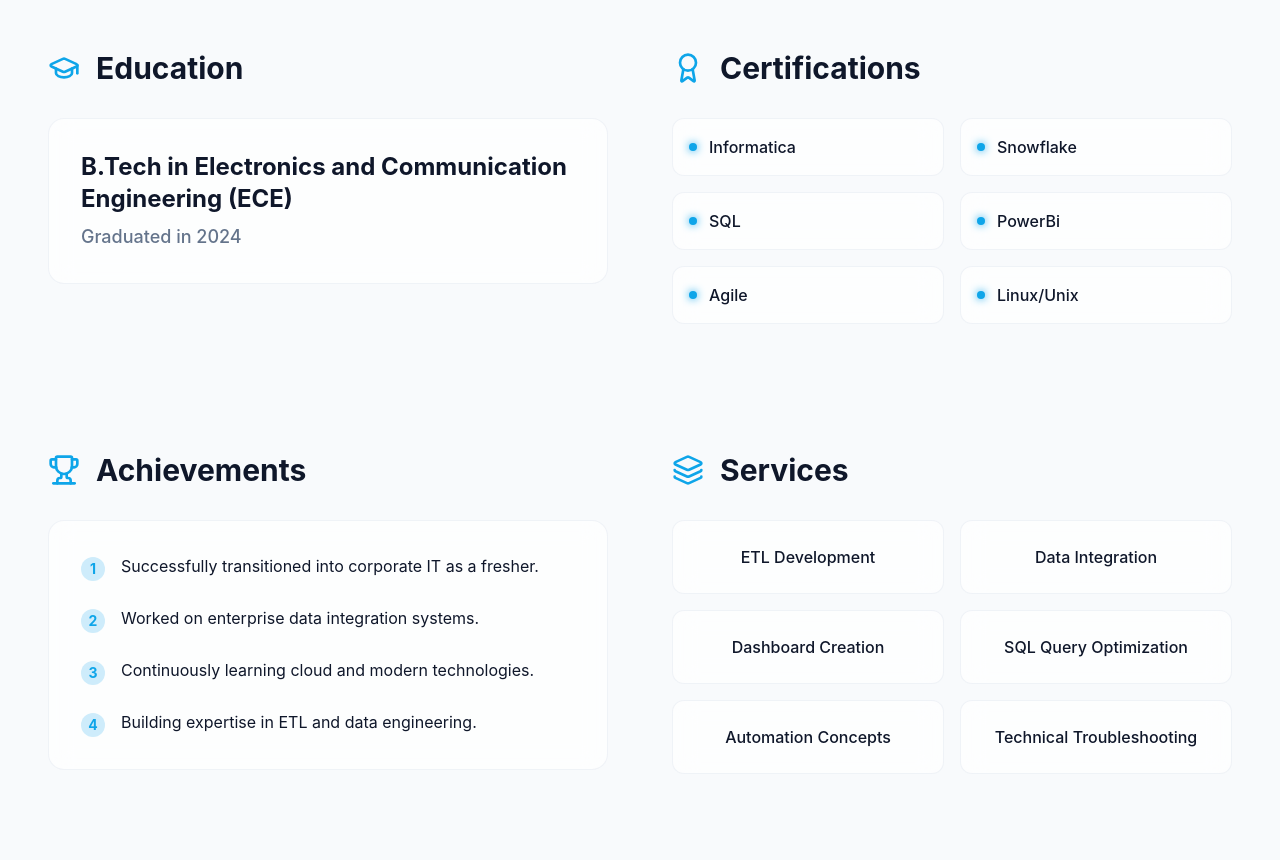
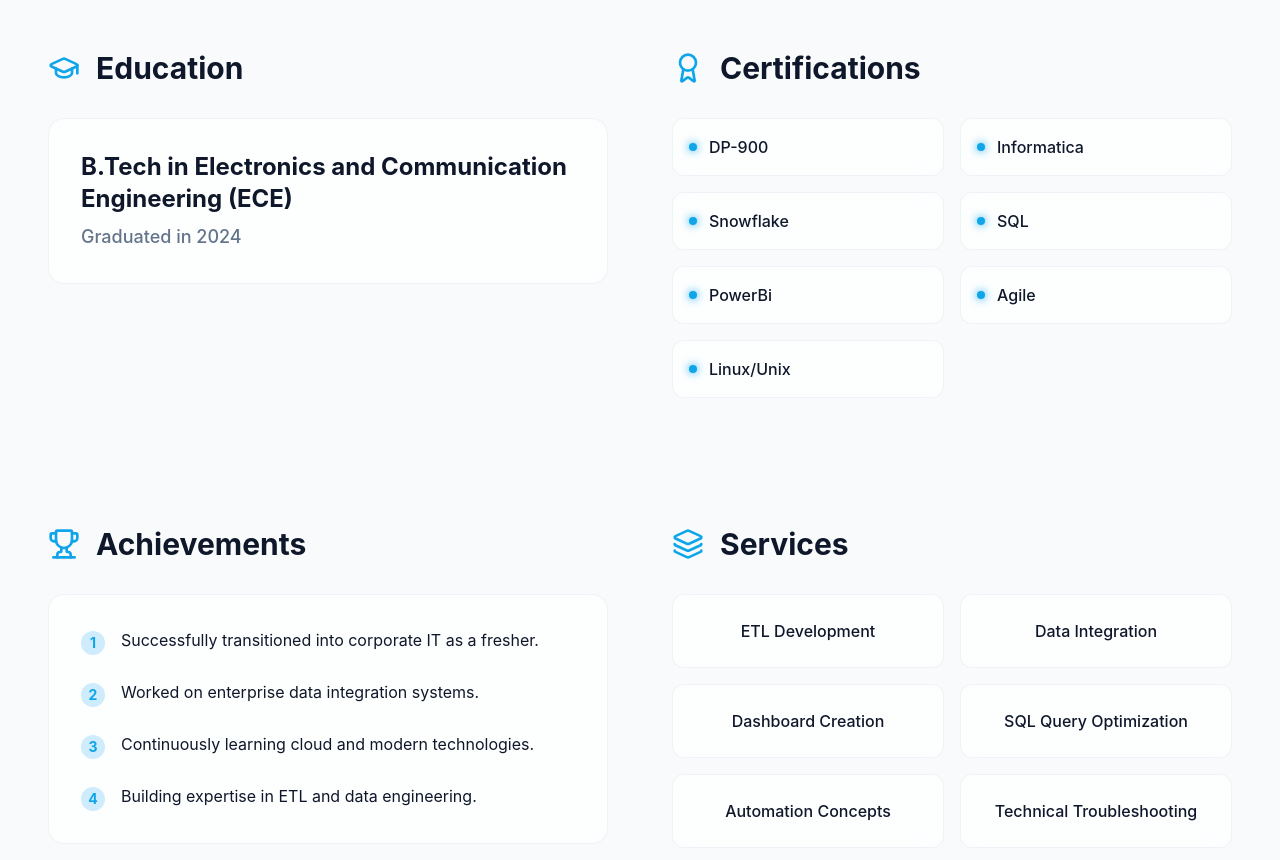
Before and after one commit to Sa-cyber117/Portfolio2026, a React (Vite) app: page / in a window 1280 px wide. Shown: the part 4640-5500 px from the top of the page. Built offline with nearby package versions, Linux system fonts and the light colour scheme.

Commit message:
updated certifications

```diff
--- a/src/components/OtherSections.jsx
+++ b/src/components/OtherSections.jsx
@@ -2,6 +2,7 @@ import { motion } from 'framer-motion';
 import { Award, GraduationCap, Trophy, Layers } from 'lucide-react';
 
 const certifications = [
+  "DP-900",
   "Informatica",
   "Snowflake",
   "SQL",
```
